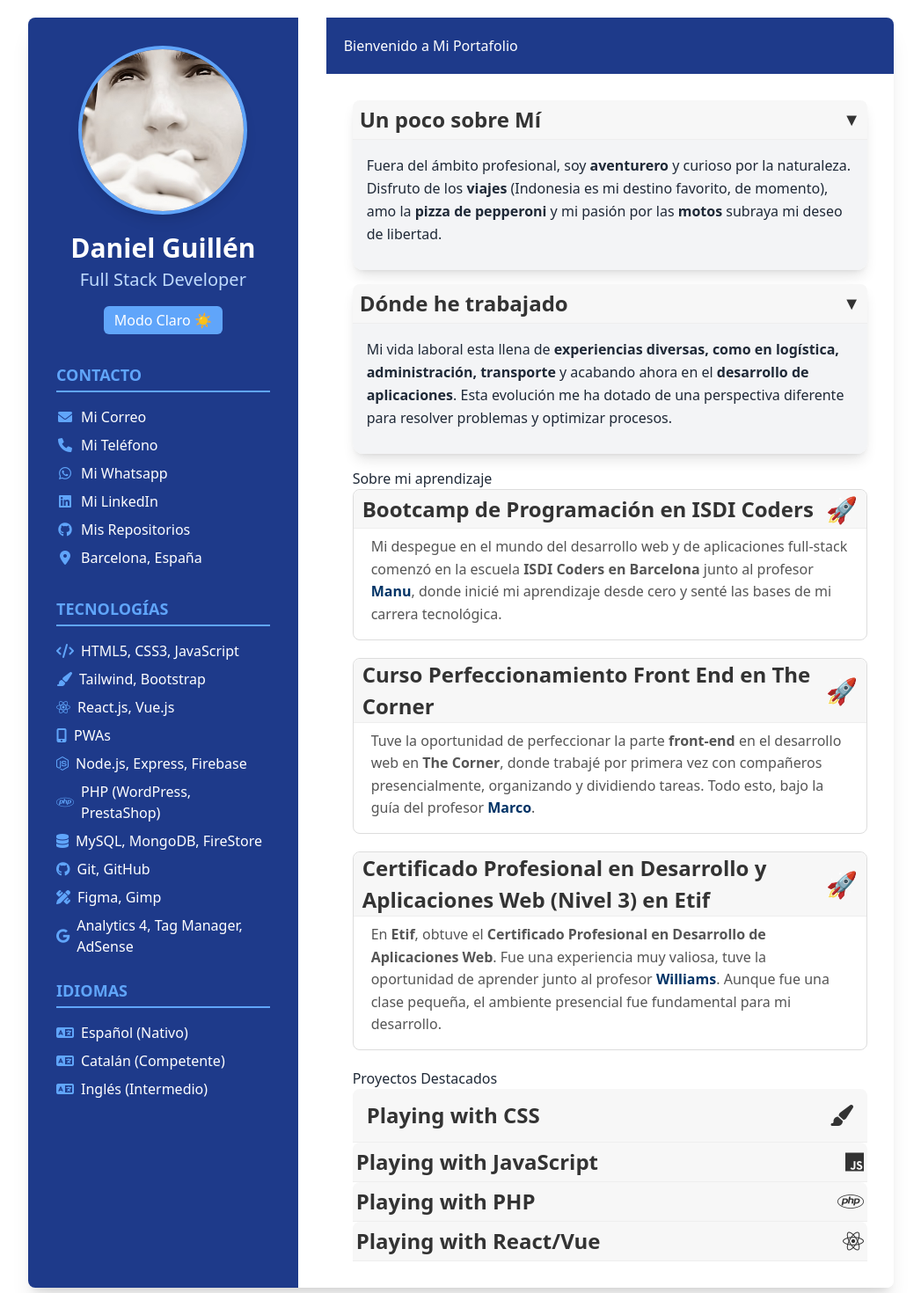
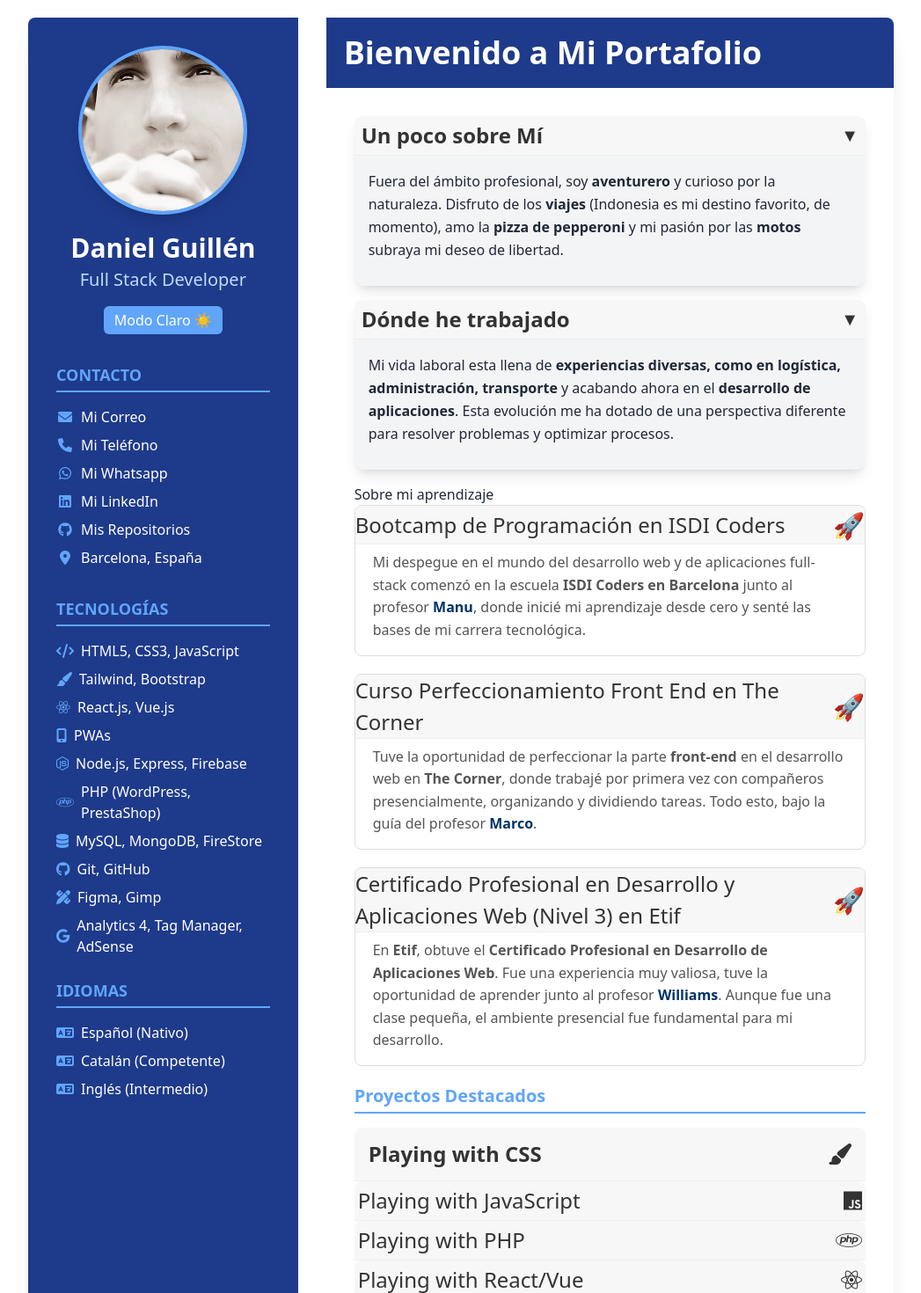
Before and after one commit to DanielGuillen88/Mi-Portafolio, a React (Vite) app in the folder Mi-Portafolio/: page / in a window 1280 px wide. Shown: the top 1470 px of the page at 88% size, without its empty margins (116-1163 px from the left). Built offline with nearby package versions, Linux system fonts and the light colour scheme.

Commit message:
añadido estilos tailwind a RightColumn

```diff
--- a/Mi-Portafolio/src/components/RightColumn/index.jsx
+++ b/Mi-Portafolio/src/components/RightColumn/index.jsx
@@ -2,46 +2,34 @@ import AboutMe from "./aboutme";
 import AboutMyLearning from "./AboutMyLearning";
 import AboutMyJobs from "./AboutMyJobs";
 import DisplayingProjects from "./DisplayingProjects";
-import "../../styles/RightColumn.css";
 
 export default function RightColumn() {
     return (
-        <>
-            {/* Columna derecha */}
-            <div className="right-column">
-                <div className="name-title">
-                    <h1>Bienvenido a Mi Portafolio</h1>
+        <div className="p-8 bg-white">
+            <div className="bg-blue-900 text-white p-5 -mt-8 -mx-8 mb-8">
+                <h1 className="text-4xl font-bold m-0">Bienvenido a Mi Portafolio</h1>
             </div>
-                {/* <h3 className="section-title">Un poco sobre mí</h3> */}
 
-                <section>
-
+            <section className="mb-4">
+                {/* un poco sobre mi */}
                 <AboutMe />
-
             </section>
 
-                <section>
-
+            <section className="mb-4">
+                {/* sobre donde he trabajado */}
                 <AboutMyJobs />
-
             </section>
 
-                <section>
-
+            <section className="mb-4">
+                {/* sobre lo que he aprendido */}
                 <AboutMyLearning />
-
             </section>
 
-                <section>
-                    <h3 className="section-title">Proyectos Destacados</h3>
+            <section className="mb-4">
+                {/* proyectos destacados */}
+                <h3 className="section-title text-xl font-semibold text-blue-400 border-b-2 border-blue-400 pb-1 mb-4">Proyectos Destacados</h3>
                 <DisplayingProjects />
-
-
-                    {/* <div className="project-card">
-
-                    </div> */}
             </section>
         </div>
-        </>
     );
 }
```
Lines whose indentation alone changed are shown as unchanged.
